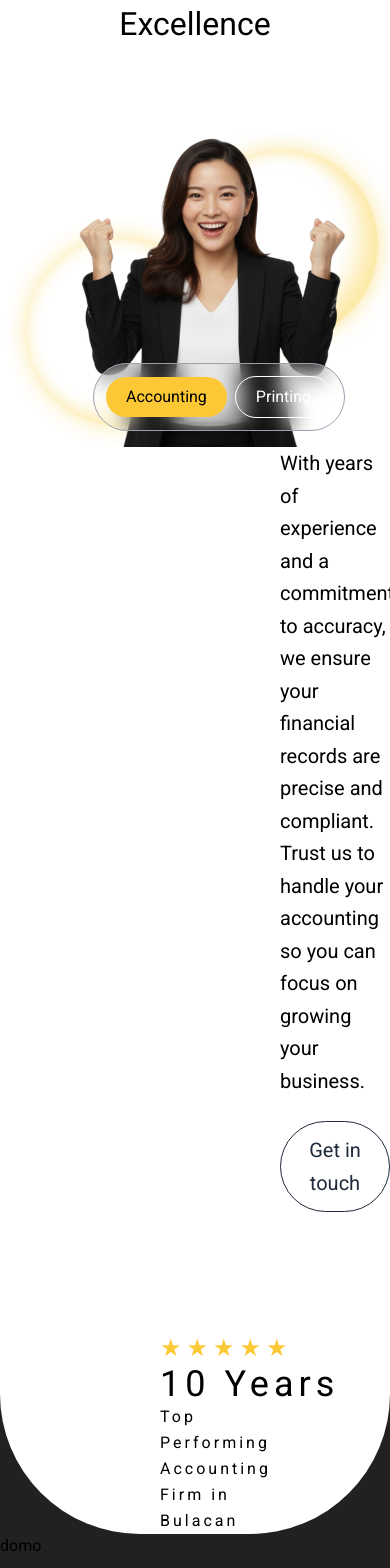
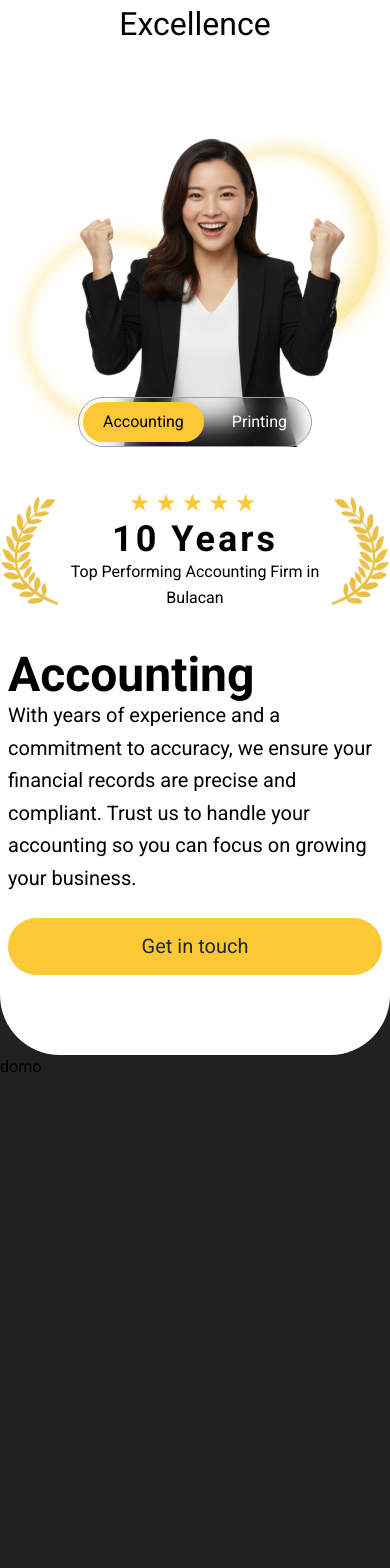
Before and after one commit to Pngtaq/mcs-official, a React (Vite) app: page / in a window 390 px wide. Shown: the part 200-1768 px from the top of the page. Built offline with nearby package versions, Linux system fonts and the light colour scheme.

Commit message:
feat: top page of home page is fully responsive

```diff
--- a/components/home/TopPage.jsx
+++ b/components/home/TopPage.jsx
@@ -25,44 +25,47 @@ const TopPage = () => {
   return (
     <div>
       <h1
-        className="text-center  px-0 sm:px-40 pb-18 pt-4"
+        className="text-center px-0 sm:px-40 pb-18 pt-4"
         style={{ fontSize: "clamp(2rem, 6vw, 6rem)" }}
       >
         {serviceData[activeService].title}
       </h1>
-      <div className="grid sm:grid-cols-3 grid-cols-1 pt-3 justify-center">
-        <div className="text-xl leading-relaxed max-w-1/2 self-center ml-70 md:order-1 order-3">
+      <div className="grid lg:grid-cols-3 grid-cols-1 pt-3 justify-center place-items-center">
+        <div className="text-xl leading-relaxed self-center ml-0 sm:ml-20 lg:order-1 order-3 px-2 flex sm:items-start flex-col">
+          <h1 className="text-5xl font-bold">
+            {activeService.charAt(0).toUpperCase() + activeService.slice(1)}
+          </h1>
           <p className="mb-6">{serviceData[activeService].description}</p>
-          <button className="border border-gray-800 text-gray-800 px-6 py-3 rounded-full hover:bg-gray-100 transition-colors">
+          <button className=" border-gray-800 text-gray-800 px-6 py-3 rounded-full hover:bg-gray-100 transition-colors bg-[#fdc835]">
             Get in touch
           </button>
         </div>
 
-        <div className="flex justify-center relative md:order-2 order-1">
+        <div className="flex justify-center relative lg:order-2 order-1">
           <img
             src={serviceData[activeService].image}
             alt="accountant"
             className="relative"
           />
           <div
-            className="absolute bottom-0 rounded-full p-3 border bg-clip-padding backdrop-filter backdrop-blur-md bg-opacity-0 border-gray-400 ml-12 mb-4 space-x-2
+            className="absolute bottom-0 rounded-full p-1 lg:py-3 border bg-clip-padding backdrop-filter backdrop-blur-md bg-opacity-0 border-gray-400 mb-0 md:mb-4 space-x-2
 "
           >
             <button
               className={`px-5 py-2 border-gray-800 rounded-full ${
                 activeService === "accounting"
                   ? "bg-[#fdc835]"
-                  : "text-white border bg-clip-padding backdrop-filter backdrop-blur-md bg-opacity-0 border-gray-400"
+                  : "text-white  bg-clip-padding backdrop-filter backdrop-blur-md bg-opacity-0 "
               }`}
               onClick={() => setActiveService("accounting")}
             >
               Accounting
             </button>
             <button
-              className={`bottom-0 rounded-full px-5 py-2 border ${
+              className={`bottom-0 rounded-full px-5 py-2 ${
                 activeService === "printing"
                   ? "bg-[#fdc835] text-black"
-                  : "text-white bg-clip-padding backdrop-filter backdrop-blur-md bg-opacity-0"
+                  : "text-white  bg-clip-padding backdrop-filter backdrop-blur-md bg-opacity-0 "
               }`}
               onClick={() => setActiveService("printing")}
             >
@@ -70,18 +73,16 @@ const TopPage = () => {
             </button>
           </div>
         </div>
-        <div className="leading-relaxed mt-30 mx-auto ml-40 md:order-3 order-3">
-          <h3 className=" text-[#fdc835] text-2xl tracking-[5px]">★★★★★</h3>
-          <p className="text-4xl tracking-[5px]">
-            {serviceData[activeService].years}
-          </p>
-          <p
-            className={`${
-              activeService === "accounting" ? "w-1/2" : ""
-            }  tracking-[3px]`}
-          >
-            {serviceData[activeService].achievement}
-          </p>
+        <div className="leading-relaxed lg:order-3 order-2 text-center flex items-center py-10 lg:py-0">
+          <img src="/award.png" className="w-15" />
+          <div>
+            <h3 className=" text-[#fdc835] text-2xl tracking-[5px]">★★★★★</h3>
+            <p className="text-4xl tracking-[3px] font-bold">
+              {serviceData[activeService].years}
+            </p>
+            <p className="">{serviceData[activeService].achievement}</p>
+          </div>
+          <img src="/award.png" className="w-15 scale-x-[-1]" />
         </div>
       </div>
     </div>
--- a/src/pages/Home.jsx
+++ b/src/pages/Home.jsx
@@ -3,7 +3,7 @@ import TopPage from "../../components/home/topPage";
 function Home() {
   return (
     <div>
-      <div className="bg-white rounded-b-[140px] flex flex-col ">
+      <div className="bg-white rounded-b-[60px] sm:rounded-b-[140px] flex flex-col pb-20 lg:pb-0">
         <Navigation />
         <TopPage />
       </div>
```
Also changed, not shown: public/award.png (added).
